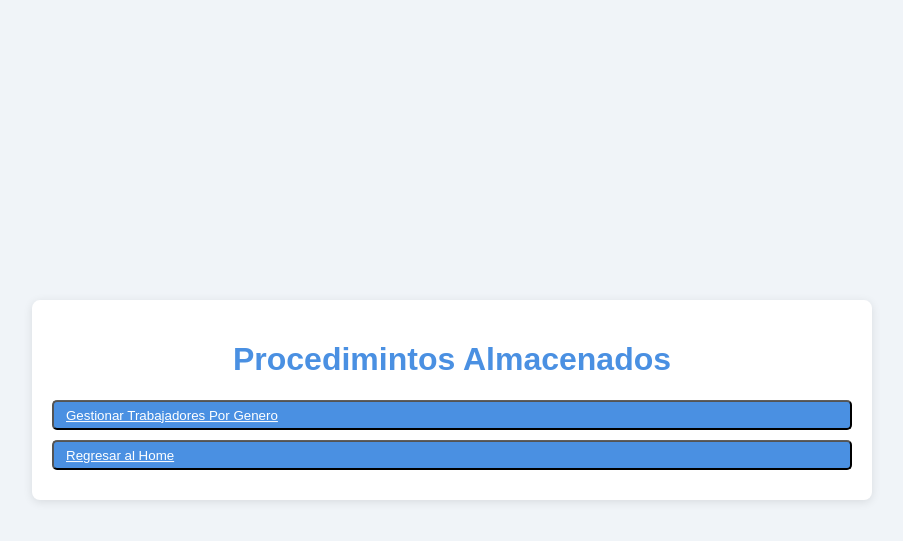
After one commit to PaltaKS/ProyectoTaller, a Django app: page /home/procedimientos_almacenados in a window 1280 px wide. The commit adds this page. Shown: the top 541 px of the page, without its empty margins (188-1091 px from the left). Run offline with Django 5.2, Linux system fonts and the light colour scheme.

Commit message:
Creacion html home Procedimiento almacenado

```diff
--- /dev/null
+++ b/AppProyecto/templates/ProcidimientosAlmacenados/procedimiento_home.html
@@ -0,0 +1,24 @@
+<!DOCTYPE html>
+<html lang="es">
+<head>
+    <meta charset="UTF-8">
+    <meta name="viewport" content="width=device-width, initial-scale=1.0">
+    <title>Home Procediminetos Almacenados</title>
+    {% load static %}
+    <link rel="stylesheet" type="text/css" href="{% static 'css/styles.css' %}">
+</head>
+<body>
+    <div class="container">
+        <h1>Procedimintos Almacenados</h1>
+
+        <div class="actions">
+
+            <a href="{% url 'trabajadores_por_genero' %}"><button>Gestionar Trabajadores Por Genero</button></a>
+
+        </div>
+        <div class="footer">
+            <a href="{% url 'home' %}"><button>Regresar al Home</button></a>
+        </div>
+    </div>
+</body>
+</html>
--- a/AppProyecto/templates/ProcidimientosAlmacenados/trabajadores_por_genero.html.html
+++ b/AppProyecto/templates/ProcidimientosAlmacenados/trabajadores_por_genero.html.html
@@ -26,7 +26,7 @@
                 {% endfor %}
             </tbody>
         </table>
-        <a href="{% url 'home' %}"><button>Regresar al Home</button></a>
+        <a href="{% url 'procedimiento' %}"><button>Regresar al Home</button></a>
     </div>
 </body>
 </html>
--- a/AppProyecto/templates/home.html
+++ b/AppProyecto/templates/home.html
@@ -20,7 +20,7 @@
                 <a href="{% url 'listar_contactos' %}"><button>Gestionar Contactos de Emergencia</button></a>
                 <a href="{% url 'listar_cargas_familiares' %}"><button>Gestionar Carga Familiar</button></a>
                 <a href="{% url 'lista_datos_laborales' %}"><button>Gestionar Datos Laborales</button></a>
-                <a href="{% url 'trabajadores_por_genero' %}"><button>Procediminetos Almacenados</button></a>
+                <a href="{% url 'procedimiento' %}"><button>Procediminetos Almacenados</button></a>
 
             {% elif usuario.rol.nombre == 'RRHH' %}
                 <a href="{% url 'listar_trabajadores' %}"><Button>Gestionar Trabajadores</Button></a>
--- a/AppProyecto/urls.py
+++ b/AppProyecto/urls.py
@@ -6,7 +6,7 @@ from AppProyecto.views.contacto_emergencia_views import listar_contactos, crear_
 from AppProyecto.views.carga_familiar_views import listar_cargas_familiares, crear_carga_familiar, editar_carga_familiar, eliminar_carga_familiar # Carga Familiar
 from AppProyecto.views.datos_laborales_view import lista_datos_laborales, crear_datos_laborales, editar_datos_laborales, eliminar_datos_laborales # Datos Laborales
 from AppProyecto.views.resetear_contrasena_views import recuperar_contrasena, restablecer_contrasena # Resetear Contrasena
-from AppProyecto.views.home_views import home_view
+from AppProyecto.views.home_views import home_view, procedimiento_almacenado
 from AppProyecto.views.login_views import login_view
 from AppProyecto.views.logout_view import logout_view
 
@@ -16,6 +16,7 @@ urlpatterns = [
     path('login/', login_view, name='login'),
     path('home/', home_view, name='home'),  # La página de inicio después del login
     path('logout/', logout_view, name='logout'),  # URL para cerrar sesión
+    path('home/procedimientos_almacenados', procedimiento_almacenado, name='procedimiento'),
 
     path('trabajadores/', listar_trabajadores, name='listar_trabajadores'),
     path('trabajadores/crear/', crear_trabajador, name='crear_trabajador'),
--- a/AppProyecto/views/home_views.py
+++ b/AppProyecto/views/home_views.py
@@ -13,3 +13,8 @@ def home_view(request):
         return render(request, 'home.html', {'usuario': usuario})  # Cambia aquí a 'usuario'
     else:
         return redirect('login')
+
+
+
+def procedimiento_almacenado(request):
+    return render(request, 'ProcidimientosAlmacenados\procedimiento_home.html')
```
